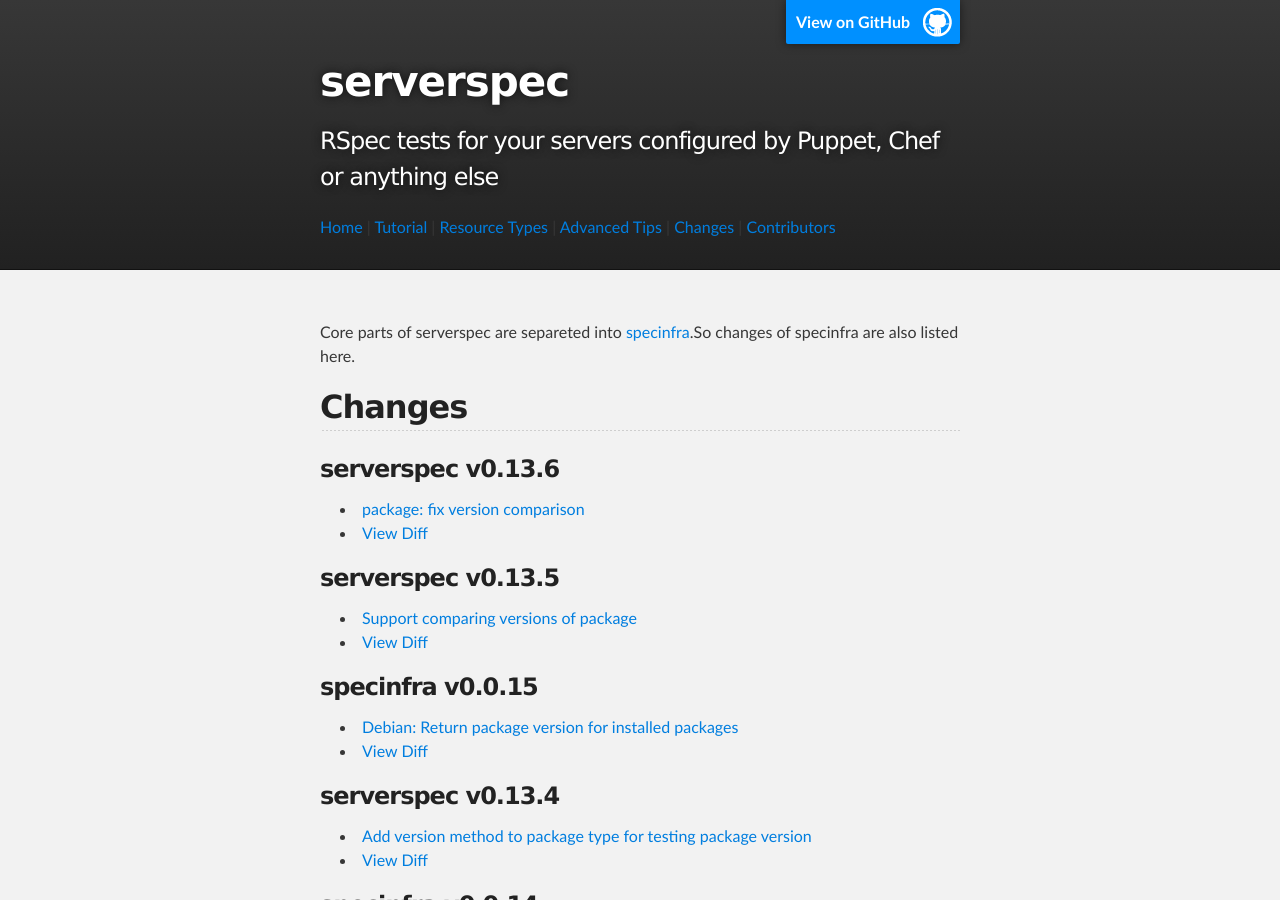
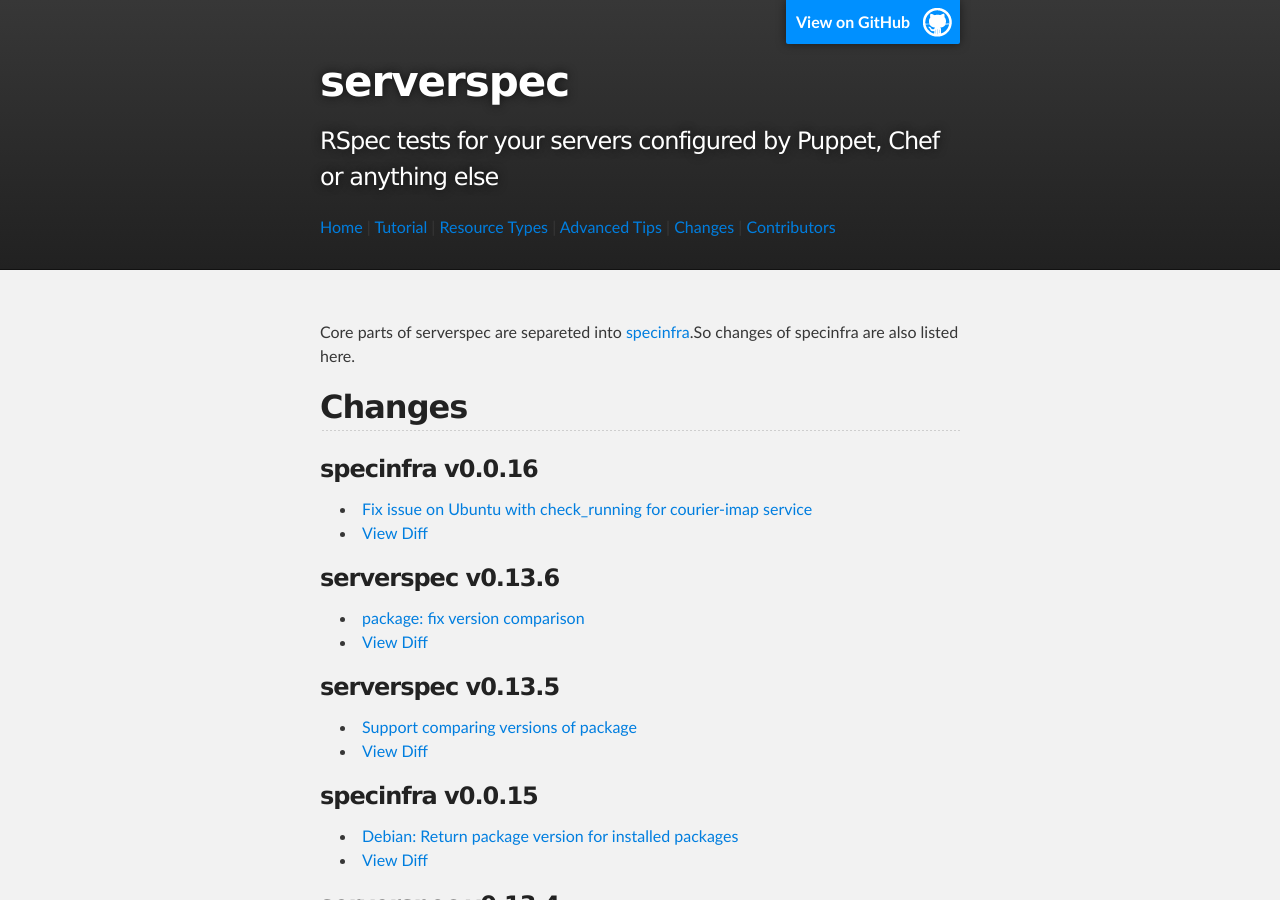
Before and after one commit to serverspec/serverspec.github.io, a Jekyll site: the page built from changes.md, in a window 1280 px wide and 900 px high. Built offline with Jekyll 4.4.1, drawn with Linux system fonts in a browser that asks for light colours; Markdown is read by kramdown in place of the engine named in the settings.

Commit message:
Add changes of specinfra v0.0.16

```diff
--- a/changes.md
+++ b/changes.md
@@ -6,6 +6,11 @@ title: Changes
 Core parts of serverspec are separeted into [specinfra](https://github.com/serverspec/specinfra).So changes of specinfra are also listed here.
 
 ## Changes
+
+### specinfra v0.0.16
+
+ * [Fix issue on Ubuntu with check_running for courier-imap service](https://github.com/serverspec/specinfra/pull/21)
+ * [View Diff](https://github.com/serverspec/specinfra/compare/v0.0.15...v0.0.16)
 
 ### serverspec v0.13.6
 
```
